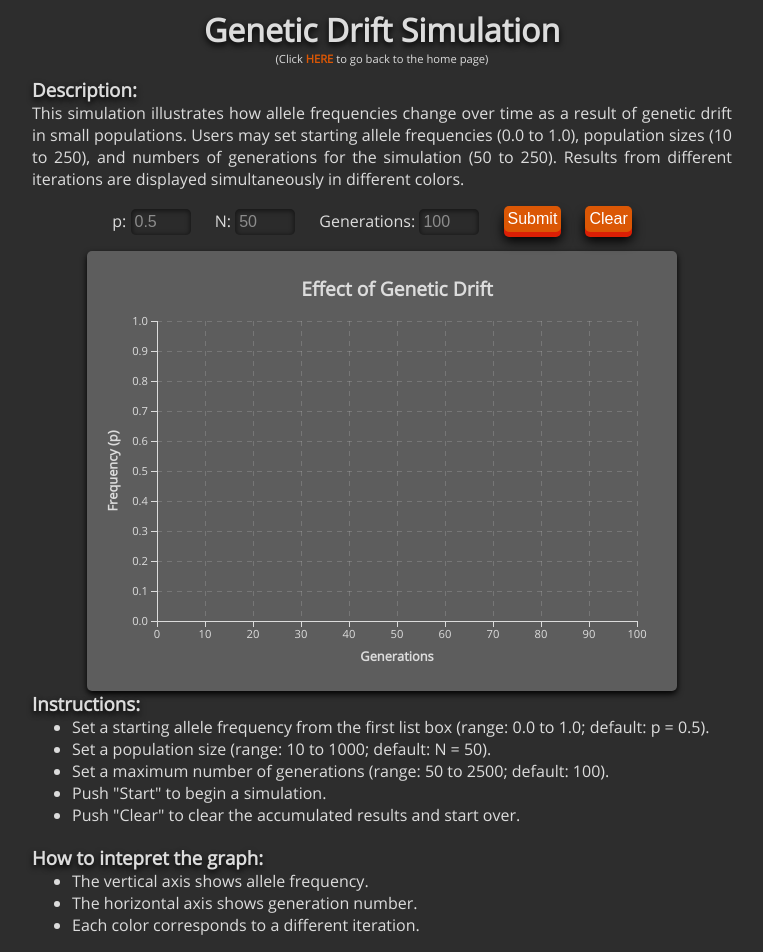
After one commit to AnishN/Darweb, a Flask app: page /genetic-drift in a window 1280 px wide. The commit adds this page. Shown: the whole page, without its empty margins (258-1021 px from the left). Run offline with Flask 2, Linux system fonts and the light colour scheme.

Commit message:
Added genetic drift simulation!

```diff
--- a/routes.py
+++ b/routes.py
@@ -14,5 +14,9 @@ def index():
 def natural_selection():
 	return render_template("natural-selection.html")
 
+@app.route('/genetic-drift')
+def genetic_drift():
+	return render_template("genetic-drift.html")
+
 if __name__ == '__main__':
     app.run()
--- /dev/null
+++ b/static/genetic-drift.js
@@ -0,0 +1,80 @@
+var main = function()
+{
+	var form = document.getElementById("form1");
+	form.elements["p"].value = 0.5
+	form.elements["N"].value = 50
+	form.elements["Generations"].value = 100
+
+	var title = "Effect of Genetic Drift";
+	var xTitle = "Generations";
+	var yTitle = "Frequency (p)";
+	var xDomain = [0, 100];
+	var yDomain = [0.0, 1.0];
+	options = {"title": title, "xTitle": xTitle, "yTitle": yTitle, "xDomain": xDomain, "yDomain": yDomain}
+
+	window.graph = new LineGraph("graph", options)
+	window.graph.draw()
+}
+
+/*Does the actual evolutionary genetics work!*/
+var runSimuation = function(p, n, g)
+{
+	var data = [{x: 0, y: p}]
+	for(var i = 1; i < g + 1; i++)
+	{
+		var count = 0;
+		for(var a = 0; a < 2 * n; a++)//Loop through each individual (each having 2 copies of the gene)
+		{
+			if(Math.random() < p)
+			{
+				count += 1;
+			}
+		}
+		var newP = count / (2.0 * n);
+		data.push({x: i, y: newP});
+		console.log([i, newP])
+		p = newP;
+	}
+	return data;
+}
+
+var submitData = function()
+{
+	var form = document.getElementById("form1");
+	var p = parseFloat(form.elements["p"].value);
+	var n = parseFloat(form.elements["N"].value);
+	var g = parseFloat(form.elements["Generations"].value);
+
+	var pCheck = (p >= 0.0 && p <= 1.0);
+	var nCheck = (n === parseInt(n) && n >= 10 && n <= 1000);
+	var gCheck = (g === parseInt(g) && g >= 50 && g <= 2500);
+
+	if(! pCheck) form.elements["p"].style.color = "red";
+	else form.elements["p"].style.color = "8c8c8c";
+	if(! nCheck) form.elements["N"].style.color = "red";
+	else form.elements["N"].style.color = "8c8c8c";
+	if(! gCheck) form.elements["Generations"].style.color = "red";
+	else form.elements["Generations"].style.color = "8c8c8c";
+
+	if(pCheck && nCheck && gCheck)
+	{
+		if(g != window.graph.xDomain[1])
+		{
+			window.graph.xDomain = [0, g]
+			window.graph.xScale = window.graph.setXScale()
+			window.graph.xAxis = window.graph.setXAxis()
+			clearData()
+		}
+
+		data = runSimuation(p, n, g)
+		window.graph.addLineData(data)
+		window.graph.draw()
+	}
+}
+
+var clearData = function()
+{
+	window.graph.data = [];
+	window.graph.lineColors = [];
+	window.graph.draw()
+}
--- /dev/null
+++ b/templates/genetic-drift.html
@@ -0,0 +1,55 @@
+<html>
+<head>
+	<script type="text/javascript" src="../static/d3.min.js"></script>
+	<link rel="stylesheet" type="text/css" href="../static/simulation.css">
+	<!--<link rel="stylesheet" type='text/css' href="https://fonts.googleapis.com/css?family=Open+Sans:400,700,300">-->
+	<script src = "../static/line-graph.js"> </script>
+	<script src = "../static/genetic-drift.js"> </script>
+</head>
+
+<body onload=main()>
+	<h1>Genetic Drift Simulation</h1>
+	<p class = "back">(Click <a href="./" class = "backlink">HERE</a> to go back to the home page)</p>
+
+	<span class = "simulationInfo">
+	<h3 class="subHeader">Description:</h3>
+	This simulation illustrates how allele frequencies change over time as a result of genetic drift in small populations.
+	Users may set starting allele frequencies (0.0 to 1.0),
+	population sizes (10 to 250),
+	and numbers of generations for the simulation (50 to 250).
+	Results from different iterations are displayed simultaneously in different colors.
+	</span>
+
+	<form id = "form1" method="POST">
+		<label>p:</label>
+		<input type="number" name="p" id="p" min="0.00" max="1.00" step="0.01" value="0.50">
+		<label>N:</label>
+		<input type="number" name="N" id="N" min="10" max="1000" step="1" value="50">
+		<label>Generations:</label>
+		<input type="number" name="Generations" id="Generations" min="50" max="2500" step="1" value="100">
+		<button type="button" class = "button" id = "submit" onclick = "submitData()">Submit</button>
+		<button type="button" class = "button" id = "clear" onclick = "clearData()">Clear</button>
+	</form>
+
+	<div id="graph"></div>
+
+	<span class = "simulationInfo">
+	<h3 class="subHeader">Instructions:</h3>
+	<ul class="list">
+	<li>Set a starting allele frequency from the first list box (range: 0.0 to 1.0; default: p = 0.5).
+	<li>Set a population size (range: 10 to 1000; default: N = 50).
+	<li>Set a maximum number of generations (range: 50 to 2500; default: 100).
+	<li>Push "Start" to begin a simulation.
+	<li>Push "Clear" to clear the accumulated results and start over.
+	</ul>
+
+	<h3 class="subHeader">How to intepret the graph:</h3>
+	<ul class="list">
+	<li>The vertical axis shows allele frequency.
+	<li>The horizontal axis shows generation number.
+	<li>Each color corresponds to a different iteration.
+	</ul>
+	</span>
+
+</body>
+</html>
--- a/templates/index.html
+++ b/templates/index.html
@@ -15,11 +15,10 @@
 	</p>
 
 	 <a href="./natural-selection" class = "button">Natural Selection</a>
+	 <a href="./genetic-drift" class = "button">Genetic Drift</a>
 	 <a href="http://www.w3schools.com" class = "button">Visit W3Schools</a>
 	 <a href="http://www.w3schools.com" class = "button">Visit W3Schools</a>
 	 <a href="http://www.w3schools.com" class = "button">Visit W3Schools</a>
 	 <a href="http://www.w3schools.com" class = "button">Visit W3Schools</a>
-	 <a href="http://www.w3schools.com" class = "button">Visit W3Schools</a>
-
 </body>
 </html>
```
